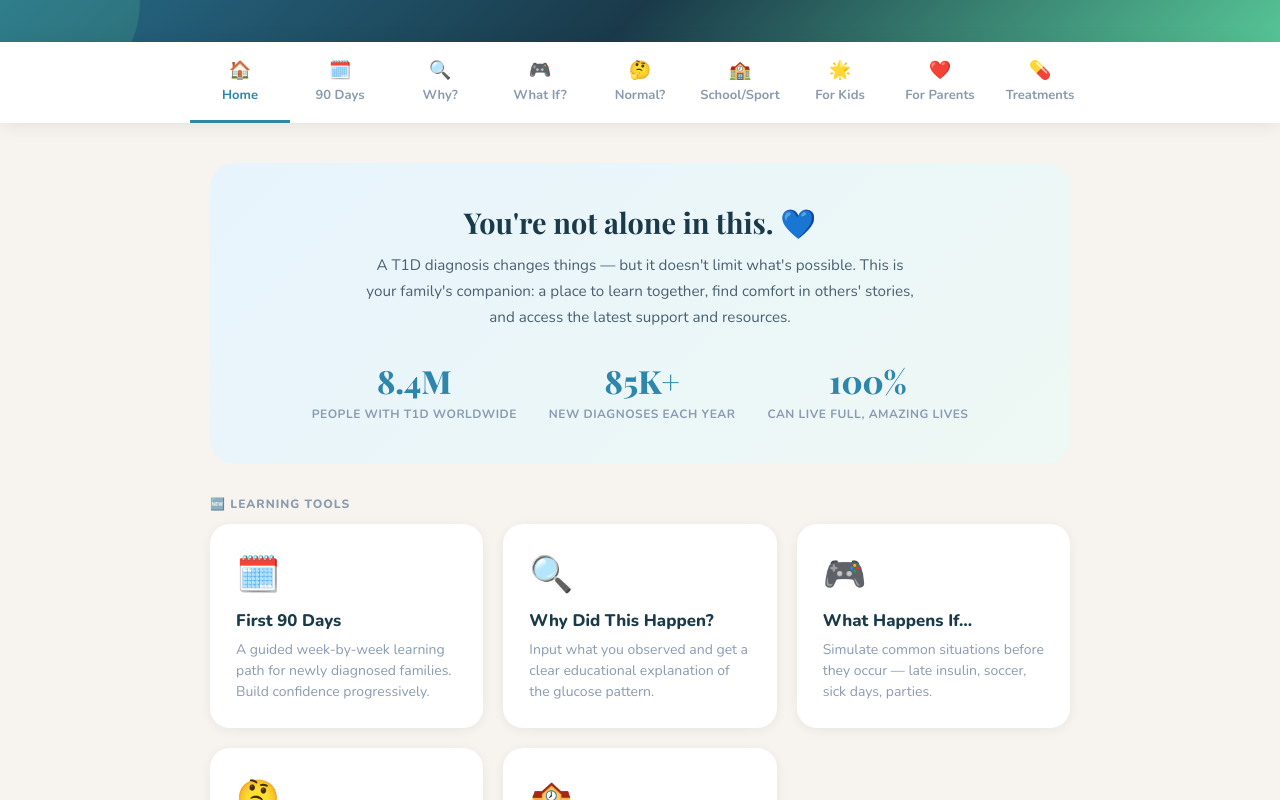
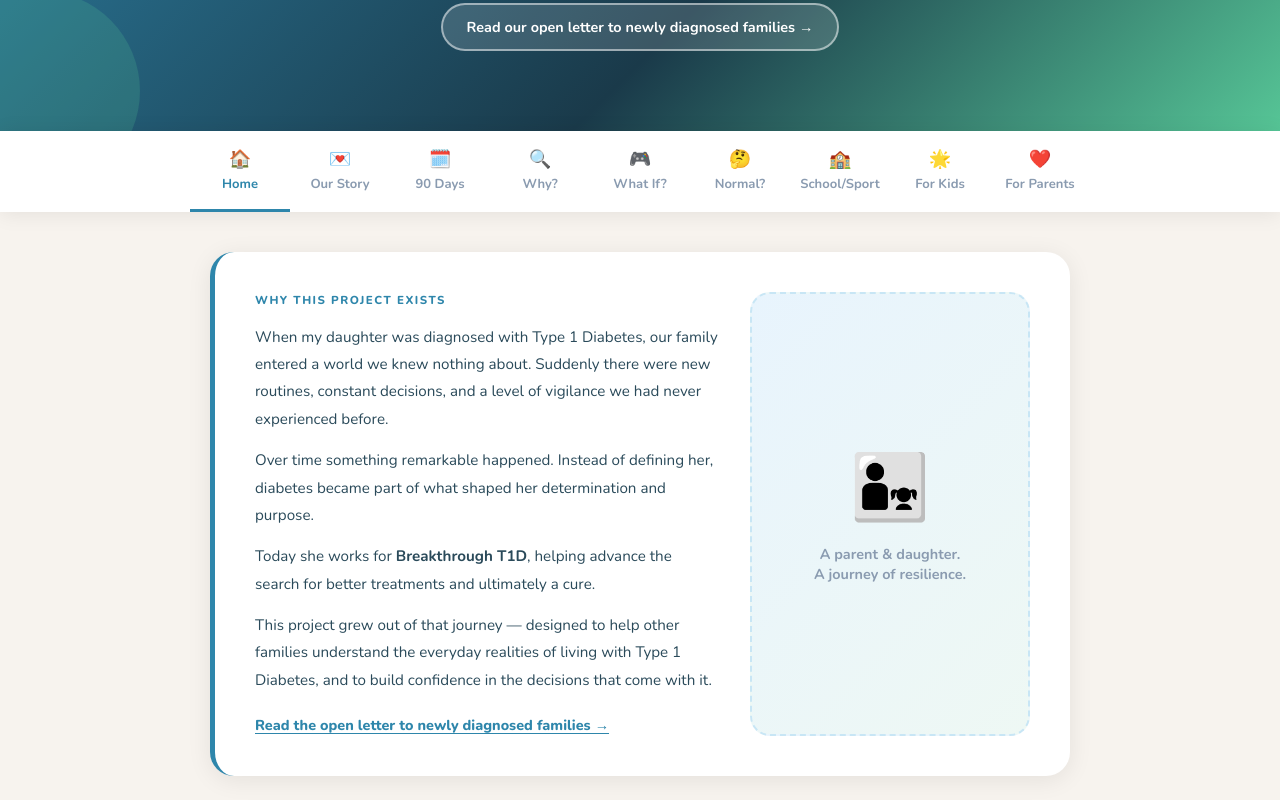
Before and after one commit to ph2oconsult-pixeldiffboho/livingwithT1D, a React (Vite) app: page / in a window 1280 px wide. Shown: the part 360-1160 px from the top of the page. Built offline with nearby package versions, Linux system fonts and the light colour scheme.

Commit message:
summary update

```diff
--- a/src/App.css
+++ b/src/App.css
@@ -967,3 +967,177 @@ body {
   .factors-grid { grid-template-columns: 1fr; }
   .scenario-grid { grid-template-columns: 1fr; }
 }
+
+/* ── Hero updates ── */
+.hero-sub { color: rgba(255,255,255,0.88); font-size: clamp(0.95rem, 2.2vw, 1.1rem); max-width: 580px; margin: 0 auto 24px; line-height: 1.7; }
+.hero-letter-btn {
+  display: inline-block;
+  background: rgba(255,255,255,0.15);
+  border: 2px solid rgba(255,255,255,0.5);
+  color: white;
+  padding: 12px 24px;
+  border-radius: 100px;
+  font-family: 'Nunito', sans-serif;
+  font-weight: 700;
+  font-size: 0.9rem;
+  cursor: pointer;
+  transition: all 0.2s;
+  margin-top: 8px;
+}
+.hero-letter-btn:hover { background: rgba(255,255,255,0.25); border-color: white; }
+
+/* ── Why Story Panel ── */
+.why-story {
+  display: grid;
+  grid-template-columns: 1fr 280px;
+  gap: 32px;
+  background: white;
+  border-radius: 24px;
+  padding: 40px;
+  margin-bottom: 32px;
+  box-shadow: 0 4px 24px rgba(0,0,0,0.08);
+  border-left: 5px solid #2E86AB;
+}
+.why-label {
+  font-size: 0.72rem;
+  font-weight: 800;
+  text-transform: uppercase;
+  letter-spacing: 1.5px;
+  color: #2E86AB;
+  margin-bottom: 16px;
+}
+.why-story-text p {
+  color: #2A4A5A;
+  font-size: 0.95rem;
+  line-height: 1.8;
+  margin-bottom: 14px;
+}
+.why-story-text p:last-of-type { margin-bottom: 20px; }
+.letter-link-btn {
+  background: none;
+  border: none;
+  color: #2E86AB;
+  font-family: 'Nunito', sans-serif;
+  font-weight: 800;
+  font-size: 0.9rem;
+  cursor: pointer;
+  padding: 0;
+  text-decoration: underline;
+  text-underline-offset: 3px;
+}
+.letter-link-btn:hover { color: #1A3A4A; }
+.story-image-placeholder {
+  background: linear-gradient(135deg, #E8F4FD, #EEF8F4);
+  border-radius: 20px;
+  padding: 32px 20px;
+  text-align: center;
+  height: 100%;
+  display: flex;
+  flex-direction: column;
+  align-items: center;
+  justify-content: center;
+  min-height: 180px;
+  border: 2px dashed #C8E6F5;
+}
+@media (max-width: 680px) {
+  .why-story { grid-template-columns: 1fr; }
+  .why-story-image { display: none; }
+}
+
+/* ── Open Letter ── */
+.open-letter {
+  max-width: 680px;
+  margin: 0 auto;
+  animation: slideIn 0.3s ease;
+}
+.letter-header {
+  text-align: center;
+  margin-bottom: 40px;
+}
+.letter-eyebrow {
+  font-size: 0.75rem;
+  font-weight: 800;
+  text-transform: uppercase;
+  letter-spacing: 2px;
+  color: #2E86AB;
+  margin-bottom: 12px;
+}
+.letter-header h2 {
+  font-family: 'Playfair Display', serif;
+  font-size: clamp(1.4rem, 4vw, 2rem);
+  color: #1A3A4A;
+  line-height: 1.3;
+}
+.letter-body {
+  background: white;
+  border-radius: 24px;
+  padding: 40px 44px;
+  box-shadow: 0 4px 28px rgba(0,0,0,0.07);
+  margin-bottom: 24px;
+}
+.letter-lead {
+  font-family: 'Playfair Display', serif;
+  font-size: 1.15rem;
+  color: #1A3A4A;
+  line-height: 1.7;
+  margin-bottom: 20px !important;
+}
+.letter-body p {
+  font-size: 0.97rem;
+  color: #2A4A5A;
+  line-height: 1.85;
+  margin-bottom: 16px;
+}
+.letter-list {
+  display: flex;
+  flex-direction: column;
+  gap: 4px;
+  padding: 16px 24px;
+  margin: 4px 0 20px;
+  border-left: 3px solid #E8E4DF;
+}
+.letter-list span {
+  font-size: 0.97rem;
+  color: #4A6070;
+  line-height: 1.6;
+  font-style: italic;
+}
+.letter-callout {
+  background: linear-gradient(135deg, #E8F4FD, #EEF8F4);
+  border-radius: 16px;
+  padding: 24px 28px;
+  margin: 24px 0;
+  font-size: 1.05rem;
+  color: #1A3A4A;
+  line-height: 1.7;
+  text-align: center;
+}
+.letter-callout strong { font-size: 1.2rem; color: #2E86AB; display: block; margin-top: 6px; }
+.letter-divider {
+  text-align: center;
+  color: #C8D8E0;
+  font-size: 1rem;
+  letter-spacing: 8px;
+  margin: 28px 0;
+}
+.letter-closing {
+  background: #1A3A4A;
+  color: white;
+  border-radius: 16px;
+  padding: 28px 32px;
+  margin-top: 28px;
+  line-height: 1.9;
+}
+.letter-closing p { color: rgba(255,255,255,0.88); font-size: 0.97rem; margin-bottom: 8px; }
+.letter-closing p:last-child { margin: 0; }
+.letter-closing strong { color: #FFD166; }
+.letter-footer {
+  text-align: center;
+  padding: 32px 20px;
+}
+.letter-sig { color: #8A9BB0; font-size: 0.9rem; margin-bottom: 4px; font-style: italic; }
+.letter-sig-name { color: #1A3A4A; font-weight: 800; font-size: 1rem; }
+@media (max-width: 600px) {
+  .letter-body { padding: 28px 20px; }
+  .letter-closing { padding: 20px; }
+}
--- a/src/App.jsx
+++ b/src/App.jsx
@@ -380,6 +380,7 @@ export default function App() {
 
   const tabs = [
     { id: "home",       label: "Home",        emoji: "🏠" },
+    { id: "letter",      label: "Our Story",   emoji: "💌" },
     { id: "learning",    label: "90 Days",     emoji: "🗓️" },
     { id: "explainer",   label: "Why?",         emoji: "🔍" },
     { id: "simulator",   label: "What If?",     emoji: "🎮" },
@@ -405,8 +406,9 @@ export default function App() {
     <div className="app">
       <div className="hero">
         <div className="hero-badge">A Family Learning Journey</div>
-        <h1>Living Brilliantly<br />with <span>Type 1 Diabetes</span></h1>
-        <p>A warm, honest, and empowering companion for families navigating a T1D diagnosis together — learning, growing, and thriving as one.</p>
+        <h1>Helping families build<br /><span>confidence with T1D</span></h1>
+        <p className="hero-sub">If your child has just been diagnosed with Type 1 Diabetes, you may feel overwhelmed. This project exists to help families learn the everyday decisions of T1D — step by step.</p>
+        <button className="hero-letter-btn" onClick={() => switchTab("letter")}>Read our open letter to newly diagnosed families →</button>
       </div>
 
       <div className="nav-container">
@@ -424,6 +426,24 @@ export default function App() {
 
         {activeTab === "home" && (
           <>
+            {/* Why story */}
+            <div className="why-story">
+              <div className="why-story-text">
+                <div className="why-label">Why this project exists</div>
+                <p>When my daughter was diagnosed with Type 1 Diabetes, our family entered a world we knew nothing about. Suddenly there were new routines, constant decisions, and a level of vigilance we had never experienced before.</p>
+                <p>Over time something remarkable happened. Instead of defining her, diabetes became part of what shaped her determination and purpose.</p>
+                <p>Today she works for <strong>Breakthrough T1D</strong>, helping advance the search for better treatments and ultimately a cure.</p>
+                <p>This project grew out of that journey — designed to help other families understand the everyday realities of living with Type 1 Diabetes, and to build confidence in the decisions that come with it.</p>
+                <button className="letter-link-btn" onClick={() => switchTab("letter")}>Read the open letter to newly diagnosed families →</button>
+              </div>
+              <div className="why-story-image">
+                <div className="story-image-placeholder">
+                  <div style={{ fontSize: "4rem", marginBottom: 12 }}>👨‍👧</div>
+                  <div style={{ fontWeight: 700, fontSize: "0.9rem", color: "#8A9BB0", lineHeight: 1.4 }}>A parent & daughter.<br />A journey of resilience.</div>
+                </div>
+              </div>
+            </div>
+
             <div className="welcome-panel">
               <h2>You're not alone in this. 💙</h2>
               <p>A T1D diagnosis changes things — but it doesn't limit what's possible. This is your family's companion: a place to learn together, find comfort in others' stories, and access the latest support and resources.</p>
@@ -565,6 +585,51 @@ export default function App() {
         )}
 
         {activeTab === "learning"  && <LearningPath />}
+        {activeTab === "letter" && (
+          <div className="open-letter">
+            <div className="letter-header">
+              <div className="letter-eyebrow">💌 An open letter</div>
+              <h2>To parents of a child newly diagnosed with Type 1 Diabetes</h2>
+            </div>
+            <div className="letter-body">
+              <p className="letter-lead">If your child has just been diagnosed with Type 1 Diabetes, your world may feel like it has changed overnight.</p>
+              <p>Suddenly there are new words, new routines, and more decisions than you ever imagined.</p>
+              <div className="letter-list">
+                <span>Carb counting.</span>
+                <span>Insulin doses.</span>
+                <span>Glucose numbers.</span>
+                <span>Highs. Lows. Alarms in the middle of the night.</span>
+              </div>
+              <p>It can feel overwhelming.</p>
+              <p>Many parents describe the first months as a blur of information and worry — trying to learn quickly while also helping their child adjust to something none of you asked for.</p>
+              <div className="letter-callout">If that is where you are right now, please know something important:<br /><strong>You will learn this.</strong></div>
+              <p>Not all at once. Not perfectly. But step by step.</p>
+              <p>Over time, the things that seem impossible today will slowly become part of your family's rhythm.</p>
+              <p>You will learn how food affects glucose. You will learn how exercise changes things. You will learn how to manage the unexpected highs and lows.</p>
+              <p>And your child will learn too.</p>
+              <p>Children living with Type 1 Diabetes develop an extraordinary awareness of their own bodies. They grow in resilience, independence, and strength.</p>
+              <div className="letter-divider">— ✦ —</div>
+              <p>I know this because our family has walked this path.</p>
+              <p>When my daughter was diagnosed, we had to learn everything from the beginning — just like you may be doing now. We experienced the same uncertainty, the same late nights checking glucose, the same constant questions about whether we were doing the right thing.</p>
+              <p>But we also watched something remarkable happen.</p>
+              <p>Our daughter grew stronger through the experience. Instead of defining her, Type 1 Diabetes became part of what shaped her determination and purpose.</p>
+              <p><strong>Today she works with Breakthrough T1D</strong>, helping advance research and support for people living with T1D.</p>
+              <div className="letter-divider">— ✦ —</div>
+              <p>This project was created because we remember how difficult those early months were.</p>
+              <p>The goal is simple: to help families understand the everyday decisions that come with Type 1 Diabetes — and to feel more confident navigating them.</p>
+              <p>No tool or guide will ever remove the condition entirely. But knowledge, experience, and support can make the journey much easier.</p>
+              <div className="letter-closing">
+                <p>If you are at the beginning of this path, please remember:</p>
+                <p><strong>You are not alone.</strong><br /><strong>You will learn this.</strong><br /><strong>And your child can grow up to live an extraordinary life.</strong></p>
+              </div>
+            </div>
+            <div className="letter-footer">
+              <div className="letter-sig">With love and solidarity,</div>
+              <div className="letter-sig-name">A T1D family, for T1D families</div>
+              <button className="explain-btn" style={{ marginTop: 24 }} onClick={() => { setActiveTab("home"); window.scrollTo(0,0); }}>Explore the app →</button>
+            </div>
+          </div>
+        )}
         {activeTab === "explainer" && <GlucoseExplainer />}
         {activeTab === "simulator" && <ScenarioSimulator />}
         {activeTab === "isnormal"  && <IsThisNormal />}
```
